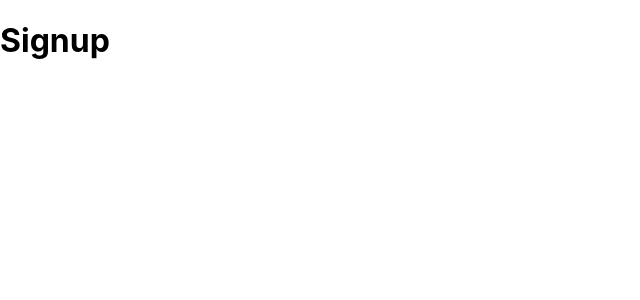
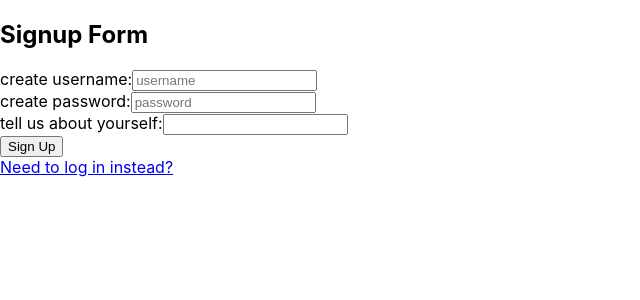
Before and after one commit to go-yasi/syntax-trainer, a React (Create React App) app in the folder client/: page /signup in a window 1280 px wide. Shown: the top 300 px of the page, without its empty margins (0-640 px from the left). Built offline with nearby package versions, Linux system fonts and the light colour scheme.

Commit message:
Created login and signup components

```diff
--- /dev/null
+++ b/client/src/components/LoginForm/index.js
@@ -0,0 +1,33 @@
+import React from "react";
+
+function LoginForm() {
+    return (
+        <div>
+            <h2>Login Form</h2>
+            <section class="login-block">
+                {/* <!-- Login Form --> */}
+                <form class="form login-form">
+                    <div class="form-group">
+                        {/* <!-- Username --> */}
+                        <label for="username-login">username</label>
+                        <input class="form-input" type="text" id="username-login" placeholder="username"></input>
+                    </div>
+                    <div class="form-group">
+                        {/* <!-- Password --> */}
+                        <label for="password-login">password</label>
+                        <input class="form-input" type="password" id="password-login" placeholder="password"></input>
+                    </div>
+                    <div class="form-group">
+                        {/* <!-- Login Button --> */}
+                        <button class="green-btn login-button" type="submit">Log In</button>
+                    </div>
+                    <div class="form-group">
+                        <a class="l-s-cta" href="/signup">Need to sign up instead?</a>
+                    </div>
+                </form>
+            </section>
+        </div>
+    );
+};
+
+export default LoginForm;
--- /dev/null
+++ b/client/src/components/SignupForm/index.js
@@ -0,0 +1,38 @@
+import React from "react";
+
+function SignupForm() {
+    return (
+        <div>
+            <h2>Signup Form</h2>
+            <section class="signup-block">
+                {/* <!-- Signup Form --> */}
+                <form class="form signup-form">
+                    {/* <!-- Username --> */}
+                    <div class="form-group">
+                        <label class="label" for="username-signup">create username:</label>
+                        <input class="form-input" type="text" id="username-signup" placeholder="username"></input>
+                        </div>
+                    {/* <!-- Password --> */}
+                    <div class="form-group">
+                        <label class="label" for="password-signup">create password:</label>
+                        <input class="form-input" type="password" id="password-signup" placeholder="password"></input>
+                    </div>
+                    {/* <!-- Bio --> */}
+                    <div class="form-group">
+                        <label class="label" for="bio-signup">tell us about yourself:</label>
+                        <input class="form-input" type="text" id="bio-signup"></input>
+                    </div>
+                    {/* <!-- Signup Button --> */}
+                    <div class="form-group">
+                        <button class="green-btn signup-button" type="submit">Sign Up</button>
+                    </div>
+                    <div class="form-group">
+                        <a class="l-s-cta" href="/login">Need to log in instead?</a>
+                    </div>
+                </form>
+            </section>
+        </div>
+    );
+};
+
+export default SignupForm;
--- a/client/src/pages/Login.js
+++ b/client/src/pages/Login.js
@@ -1,33 +1,10 @@
 import React, { Component } from "react";
+import LoginForm from "../components/LoginForm";
 
 class Login extends Component {
     render() {
         return (
-            <div>
-                <h2>Sample Login Form</h2>
-                <section class="login-block">
-                    {/* <!-- Login Form --> */}
-                    <form class="form login-form">
-                        <div class="form-group">
-                            {/* <!-- Username --> */}
-                            <label for="username-login">username</label>
-                            <input class="form-input" type="text" id="username-login" placeholder="username"></input>
-                        </div>
-                        <div class="form-group">
-                            {/* <!-- Password --> */}
-                            <label for="password-login">password</label>
-                            <input class="form-input" type="password" id="password-login" placeholder="password"></input>
-                        </div>
-                        <div class="form-group">
-                            {/* <!-- Login Button --> */}
-                            <button class="green-btn login-button" type="submit">Log In</button>
-                        </div>
-                        <div class="form-group">
-                            <a class="l-s-cta" href="/signup">Need to sign up instead?</a>
-                        </div>
-                    </form>
-                </section>
-            </div>
+            <LoginForm />
         );
     }
 }
--- a/client/src/pages/Signup.js
+++ b/client/src/pages/Signup.js
@@ -1,10 +1,11 @@
 import React, { Component } from "react";
+import SignupForm from "../components/SignupForm";
 
 class Signup extends Component {
     render() {
         return (
-            <h1>Signup</h1>
-        );
+            <SignupForm />
+        )
     }
 }
 
```
Also changed, not shown: client/src/components/Form/index.js (deleted).
